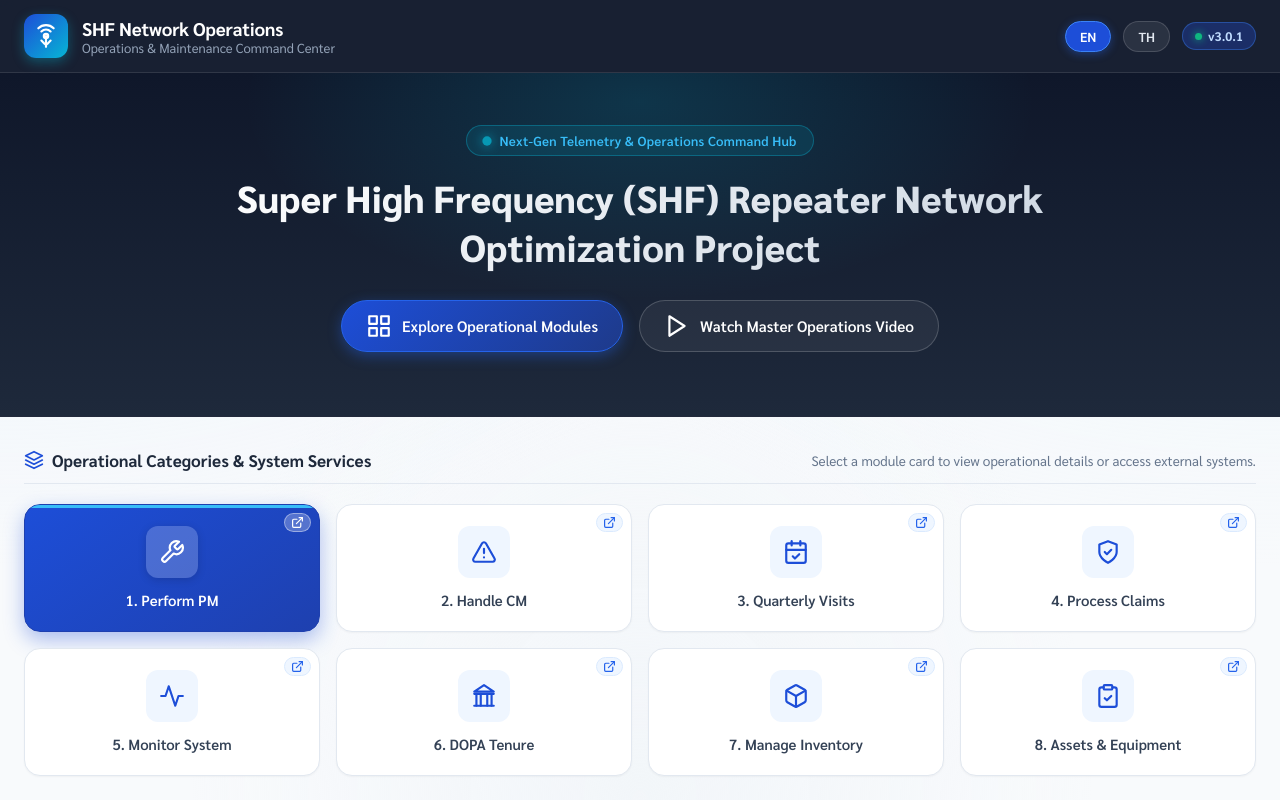
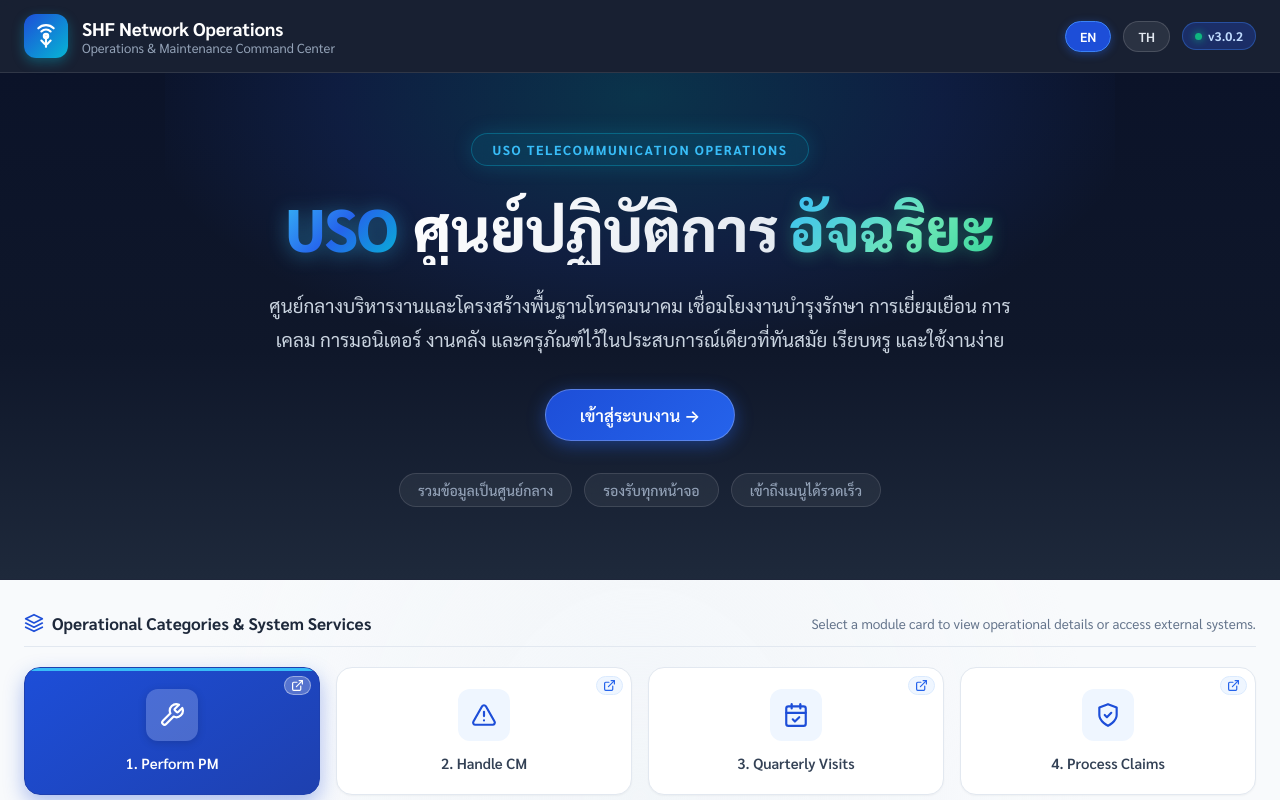
Before and after one commit to Slr670/USO, a Next.js app: page / in a window 1280 px wide. Shown: the top 800 px of the page. Built offline with nearby package versions, Linux system fonts and the light colour scheme.

Commit message:
feat(hero): replace hero section with intelligent operations command banner (v3.0.2)

```diff
--- a/package.json
+++ b/package.json
@@ -1,6 +1,6 @@
 {
   "name": "shf-dashboard",
-  "version": "3.0.1",
+  "version": "3.0.2",
   "description": "Super High Frequency (SHF) Repeater Network Optimization Project - Operations & Maintenance Dashboard",
   "scripts": {
     "dev": "next dev",
--- a/src/app/page.tsx
+++ b/src/app/page.tsx
@@ -19,7 +19,7 @@ export default function DashboardPage() {
   const [activeModuleIndex, setActiveModuleIndex] = useState<number>(0);
 
   const handleExploreClick = () => {
-    const el = document.getElementById('modules-section');
+    const el = document.getElementById('systems') || document.getElementById('modules-section');
     if (el) {
       el.scrollIntoView({ behavior: 'smooth' });
     }
--- a/src/components/Hero.tsx
+++ b/src/components/Hero.tsx
@@ -2,79 +2,55 @@
  * ===================================================================
  * Super High Frequency (SHF) Repeater Network Optimization Project
  * File: src/components/Hero.tsx
- * Purpose: Hero Component with Telemetry Badge & Action Buttons
- * Version: 3.0.0
+ * Purpose: Hero Component with Intelligent Operations Command Banner
+ * Version: 3.0.2
  * ===================================================================
  */
 
 'use client';
 
 import React from 'react';
-import { useI18n } from '../lib/i18n';
 
 interface HeroProps {
-  onExploreClick: () => void;
-  onVideoClick: () => void;
+  onExploreClick?: () => void;
+  onVideoClick?: () => void;
 }
 
-export const Hero: React.FC<HeroProps> = ({ onExploreClick, onVideoClick }) => {
-  const { t } = useI18n();
-
+export const Hero: React.FC<HeroProps> = ({ onExploreClick }) => {
   return (
-    <section className="landing-hero-section">
-      <div className="hero-content-wrapper">
-        <div className="hero-badge-container">
-          <span className="hero-telemetry-badge">
-            <span className="badge-pulse-indicator" aria-hidden="true" />
-            <span>{t('hero.badge')}</span>
+    <section className="container hero">
+      <div>
+        <div className="eyebrow">USO TELECOMMUNICATION OPERATIONS</div>
+        <h1 className="hero-title">
+          <span className="uso-word" data-text="USO">
+            USO
           </span>
+          <span className="thai-title">
+            <span className="thai-line">ศูนย์ปฏิบัติการ</span>
+            <span className="thai-line thai-accent">อัจฉริยะ</span>
+          </span>
+        </h1>
+        <p className="lead">
+          ศูนย์กลางบริหารงานและโครงสร้างพื้นฐานโทรคมนาคม เชื่อมโยงงานบำรุงรักษา การเยี่ยมเยือน การเคลม การมอนิเตอร์ งานคลัง และครุภัณฑ์ไว้ในประสบการณ์เดียวที่ทันสมัย เรียบหรู และใช้งานง่าย
+        </p>
+        <div className="actions">
+          <a
+            className="btn btn-primary"
+            href="#systems"
+            onClick={(e) => {
+              if (onExploreClick) {
+                e.preventDefault();
+                onExploreClick();
+              }
+            }}
+          >
+            เข้าสู่ระบบงาน &rarr;
+          </a>
         </div>
-
-        <h1 className="hero-headline">{t('hero.title')}</h1>
-
-        <div className="hero-cta-group">
-          <button
-            type="button"
-            className="btn-hero-primary"
-            onClick={onExploreClick}
-          >
-            <svg
-              className="ui-icon"
-              viewBox="0 0 24 24"
-              fill="none"
-              stroke="currentColor"
-              strokeWidth="2"
-              strokeLinecap="round"
-              strokeLinejoin="round"
-              aria-hidden="true"
-            >
-              <rect x="3" y="3" width="7" height="7" />
-              <rect x="14" y="3" width="7" height="7" />
-              <rect x="14" y="14" width="7" height="7" />
-              <rect x="3" y="14" width="7" height="7" />
-            </svg>
-            <span>{t('hero.ctaPrimary')}</span>
-          </button>
-
-          <button
-            type="button"
-            className="btn-hero-secondary"
-            onClick={onVideoClick}
-          >
-            <svg
-              className="ui-icon"
-              viewBox="0 0 24 24"
-              fill="none"
-              stroke="currentColor"
-              strokeWidth="2"
-              strokeLinecap="round"
-              strokeLinejoin="round"
-              aria-hidden="true"
-            >
-              <polygon points="5 3 19 12 5 21 5 3" />
-            </svg>
-            <span>{t('hero.ctaSecondary')}</span>
-          </button>
+        <div className="quick-list">
+          <span>รวมข้อมูลเป็นศูนย์กลาง</span>
+          <span>รองรับทุกหน้าจอ</span>
+          <span>เข้าถึงเมนูได้รวดเร็ว</span>
         </div>
       </div>
     </section>
--- a/src/components/ModulesSection.tsx
+++ b/src/components/ModulesSection.tsx
@@ -43,7 +43,8 @@ export const ModulesSection: React.FC<ModulesSectionProps> = ({
   };
 
   return (
-    <section id="modules-section" className="dashboard-container">
+    <section id="systems" className="dashboard-container">
+      <span id="modules-section" aria-hidden="true" style={{ display: 'none' }} />
       <div className="section-info-bar">
         <div className="section-label-text">
           <svg
--- a/src/lib/constants.ts
+++ b/src/lib/constants.ts
@@ -7,7 +7,7 @@
  * ===================================================================
  */
 
-export const APP_VERSION = '3.0.1';
+export const APP_VERSION = '3.0.2';
 export const APP_TITLE_EN = 'Super High Frequency (SHF) Repeater Network Optimization Project';
 export const APP_TITLE_TH = 'โครงการเพิ่มประสิทธิภาพโครงข่ายสื่อสารด้วยอุปกรณ์ทวนสัญญาณผ่านคลื่นความถี่สูง (SHF)';
 export const APP_SUBTITLE_EN = 'Operations & Maintenance Dashboard';
--- a/src/styles/dashboard.styles.ts
+++ b/src/styles/dashboard.styles.ts
@@ -210,6 +210,178 @@ export const dashboardGlobalStyles: string = `
   }
 
   /* --- 4. Main Container & Hero Section --- */
+  .container.hero,
+  .hero {
+    background: linear-gradient(180deg, #0b1329 0%, #0f172a 55%, #1e293b 100%);
+    color: #ffffff;
+    padding: 60px 24px 72px;
+    text-align: center;
+    position: relative;
+    overflow: hidden;
+    border-bottom: 1px solid rgba(255, 255, 255, 0.08);
+  }
+
+  .container.hero::before,
+  .hero::before {
+    content: '';
+    position: absolute;
+    top: -45%;
+    left: 50%;
+    transform: translateX(-50%);
+    width: 950px;
+    height: 500px;
+    background: radial-gradient(ellipse at center, rgba(6, 182, 212, 0.2) 0%, rgba(37, 99, 235, 0.12) 45%, transparent 75%);
+    pointer-events: none;
+    z-index: 1;
+  }
+
+  .container.hero > div,
+  .hero > div {
+    max-width: 960px;
+    margin: 0 auto;
+    position: relative;
+    z-index: 2;
+    display: flex;
+    flex-direction: column;
+    align-items: center;
+  }
+
+  .eyebrow {
+    display: inline-flex;
+    align-items: center;
+    justify-content: center;
+    background: rgba(6, 182, 212, 0.12);
+    border: 1px solid rgba(6, 182, 212, 0.35);
+    color: var(--accent-sky);
+    padding: 7px 20px;
+    border-radius: var(--radius-pill);
+    font-size: 0.82rem;
+    font-weight: 700;
+    letter-spacing: 0.12em;
+    text-transform: uppercase;
+    margin-bottom: 24px;
+    box-shadow: 0 0 20px rgba(6, 182, 212, 0.2);
+    backdrop-filter: blur(8px);
+  }
+
+  .hero-title {
+    font-size: clamp(2.2rem, 5.2vw, 3.75rem);
+    font-weight: 800;
+    line-height: 1.25;
+    margin-bottom: 24px;
+    display: flex;
+    flex-wrap: wrap;
+    align-items: center;
+    justify-content: center;
+    gap: 16px;
+  }
+
+  .uso-word {
+    font-weight: 900;
+    letter-spacing: -0.02em;
+    background: linear-gradient(135deg, #38bdf8 0%, #2563eb 50%, #06b6d4 100%);
+    -webkit-background-clip: text;
+    -webkit-text-fill-color: transparent;
+    filter: drop-shadow(0 2px 10px rgba(56, 189, 248, 0.45));
+    position: relative;
+    display: inline-block;
+  }
+
+  .thai-title {
+    display: inline-flex;
+    align-items: center;
+    gap: 10px;
+    flex-wrap: wrap;
+    justify-content: center;
+  }
+
+  .thai-line {
+    background: linear-gradient(135deg, #ffffff 0%, #e2e8f0 100%);
+    -webkit-background-clip: text;
+    -webkit-text-fill-color: transparent;
+  }
+
+  .thai-accent {
+    background: linear-gradient(135deg, #38bdf8 0%, #6ee7b7 60%, #34d399 100%);
+    -webkit-background-clip: text;
+    -webkit-text-fill-color: transparent;
+    filter: drop-shadow(0 2px 8px rgba(52, 211, 153, 0.35));
+    font-weight: 800;
+  }
+
+  .lead {
+    font-size: clamp(1.02rem, 1.8vw, 1.18rem);
+    line-height: 1.8;
+    color: #cbd5e1;
+    max-width: 780px;
+    margin: 0 auto 32px;
+    font-weight: 400;
+  }
+
+  .actions {
+    display: flex;
+    justify-content: center;
+    align-items: center;
+    gap: 16px;
+    margin-bottom: 32px;
+  }
+
+  .btn {
+    display: inline-flex;
+    align-items: center;
+    justify-content: center;
+    gap: 10px;
+    padding: 14px 34px;
+    border-radius: var(--radius-pill);
+    font-size: 1.05rem;
+    font-weight: 600;
+    cursor: pointer;
+    text-decoration: none;
+    transition: all var(--anim-base);
+  }
+
+  .btn-primary {
+    background: linear-gradient(135deg, var(--primary-600) 0%, var(--primary-500) 100%);
+    color: #ffffff;
+    border: 1px solid rgba(255, 255, 255, 0.25);
+    box-shadow: 0 4px 18px rgba(37, 99, 235, 0.45);
+  }
+
+  .btn-primary:hover {
+    transform: translateY(-2px);
+    box-shadow: 0 8px 26px rgba(37, 99, 235, 0.65);
+    background: linear-gradient(135deg, var(--primary-500) 0%, var(--primary-400) 100%);
+    color: #ffffff;
+  }
+
+  .quick-list {
+    display: flex;
+    flex-wrap: wrap;
+    justify-content: center;
+    align-items: center;
+    gap: 12px;
+  }
+
+  .quick-list span {
+    background: rgba(255, 255, 255, 0.06);
+    border: 1px solid rgba(255, 255, 255, 0.12);
+    color: #94a3b8;
+    font-size: 0.88rem;
+    font-weight: 500;
+    padding: 7px 18px;
+    border-radius: var(--radius-pill);
+    backdrop-filter: blur(8px);
+    transition: all var(--anim-fast);
+  }
+
+  .quick-list span:hover {
+    color: #f8fafc;
+    border-color: rgba(56, 189, 248, 0.4);
+    background: rgba(56, 189, 248, 0.12);
+    box-shadow: 0 2px 10px rgba(56, 189, 248, 0.25);
+    transform: translateY(-1px);
+  }
+
   .landing-hero-section {
     background: linear-gradient(180deg, #0f172a 0%, #1e293b 100%);
     color: #ffffff;
```
Also changed, not shown: tests/verify_system.ts (+1 -1 lines), 1 other file (tests, documents, lock files or other folders).
